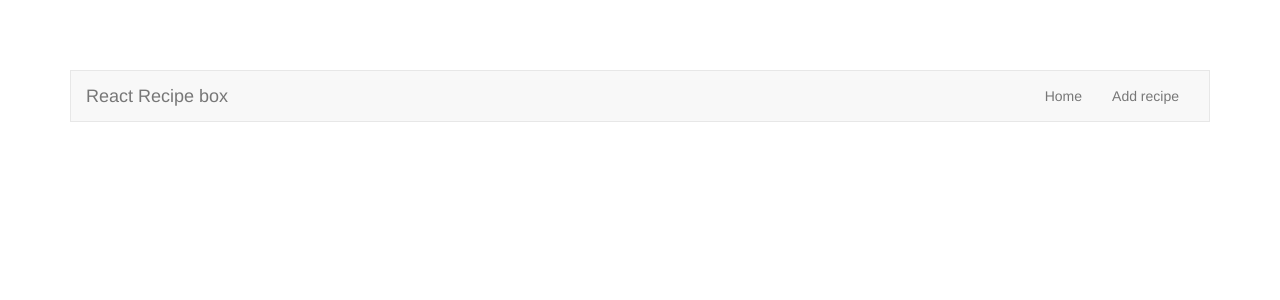
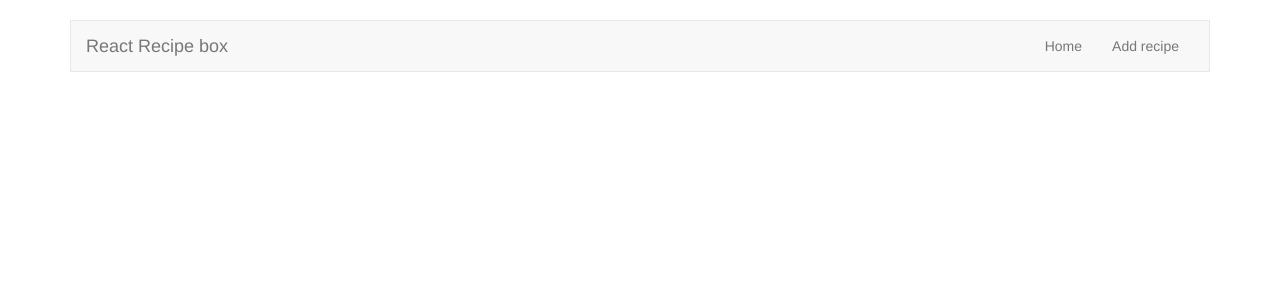
Before and after one commit to gabuladze/recipe-box, a React (Create React App) app: page / in a window 1280 px wide. Shown: the top 300 px of the page. Built offline with nearby package versions, Linux system fonts and the light colour scheme.

Commit message:
Changed top margin to 20px

```diff
--- a/src/index.css
+++ b/src/index.css
@@ -1,6 +1,6 @@
 *{border-radius:0!important;}
 body {
-    margin-top: 70px;
+    margin-top: 20px;
 }
 .right {
     float: right;
```
